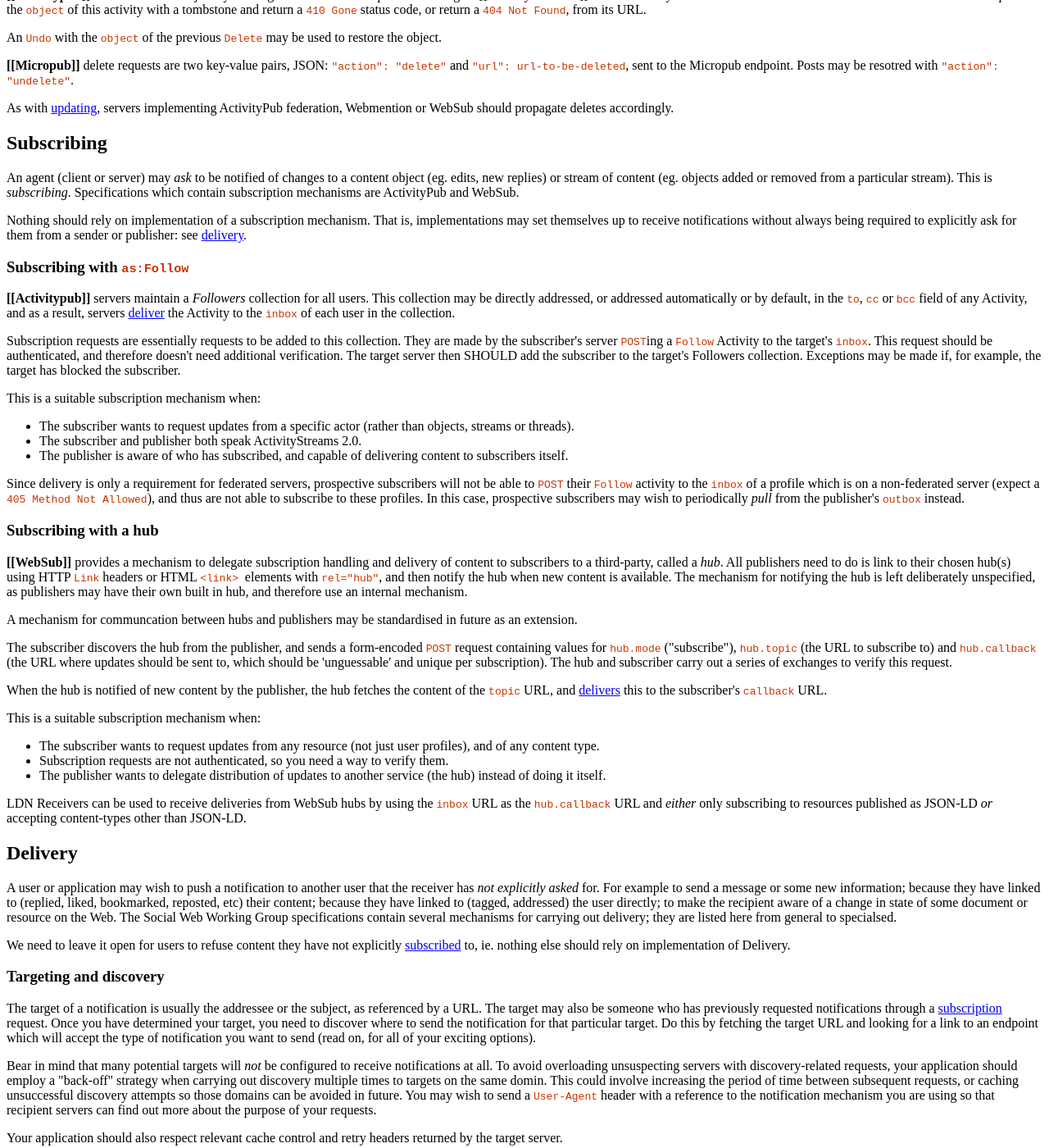
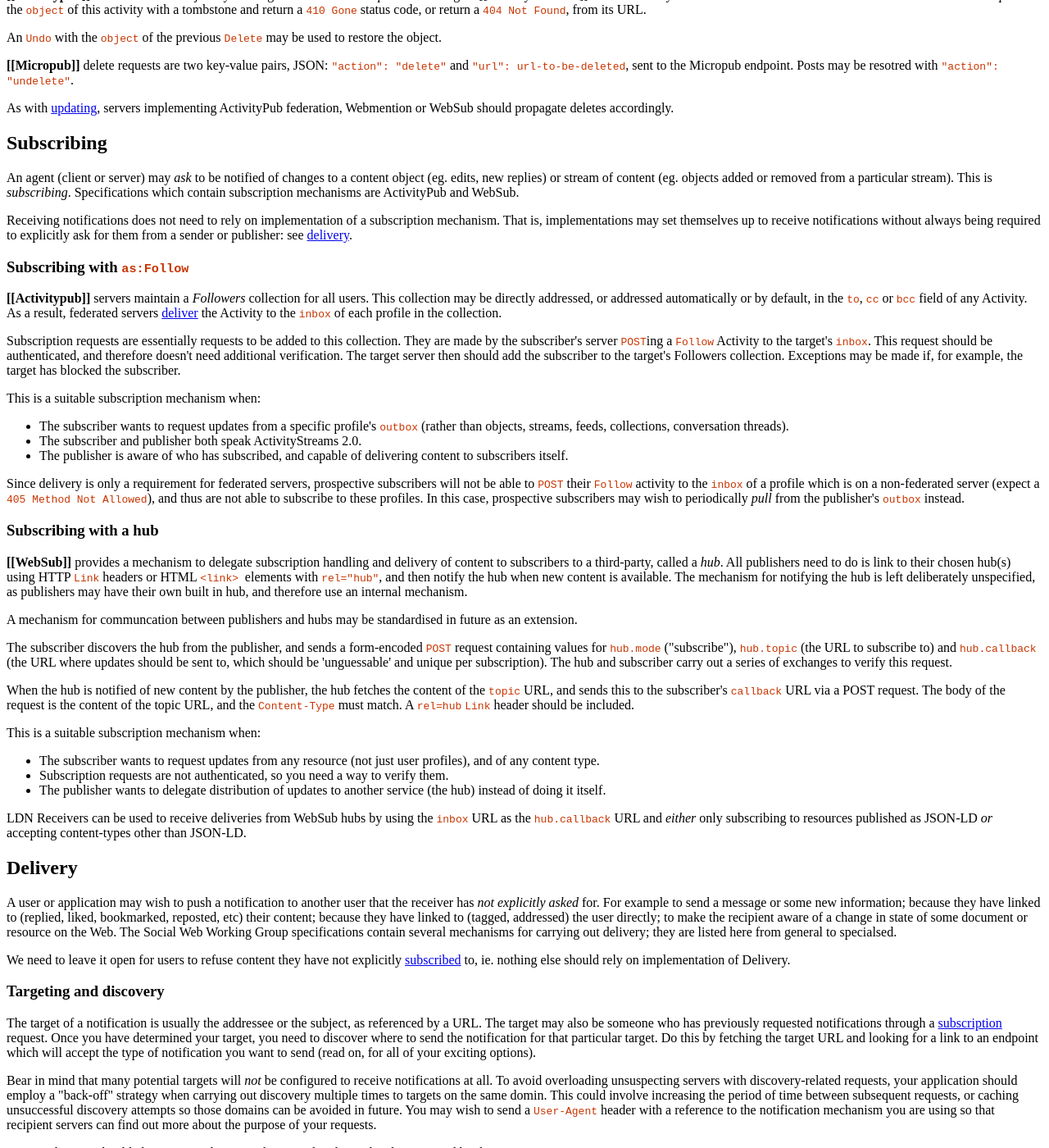
Before and after one commit to w3c-social/social-web-protocols, a Jekyll site: the page index.html, which Jekyll copies as it is, in a window 1280 px wide and 1400 px high, scrolled down 5613 px. Shown: the whole window at 82% size. Built offline with Jekyll 4.4.1, drawn with Linux system fonts in a browser that asks for light colours.

Commit message:
Minor subscription tweaks

```diff
--- a/index.html
+++ b/index.html
@@ -726,17 +726,20 @@ table.th90 th, table.th90 td {
 
     <p>An agent (client or server) may <em>ask</em> to be notified of changes to a content object (eg. edits, new replies) or stream of content (eg. objects added or removed from a particular stream). This is <em>subscribing</em>. Specifications which contain subscription mechanisms are ActivityPub and WebSub.</p>
 
-    <p class="note" title="Subscription vs delivery">Nothing should rely on implementation of a subscription mechanism. That is, implementations may set themselves up to receive notifications without always being required to explicitly ask for them from a sender or publisher: see <a href="#delivery">delivery</a>.</p>
+    <p class="note" title="Subscription vs delivery">Receiving notifications does not need to rely on implementation of a subscription mechanism. That is, implementations may set themselves up to receive notifications without always being required to explicitly ask for them from a sender or publisher: see <a href="#delivery">delivery</a>.</p>
 
     <section id="subscribing-with-follow">
+
       <h3>Subscribing with <code>as:Follow</code></h3>
-      <p><strong>[[Activitypub]]</strong> servers maintain a <em>Followers</em> collection for all users. This collection may be directly addressed, or addressed automatically or by default, in the <code>to</code>, <code>cc</code> or <code>bcc</code> field of any Activity, and as a result, servers <a href="#delivery">deliver</a> the Activity to the <code>inbox</code> of each user in the collection.</p>
-      <p>Subscription requests are essentially requests to be added to this collection. They are made by the subscriber's server <code>POST</code>ing a <code>Follow</code> Activity to the target's <code>inbox</code>. This request should be authenticated, and therefore doesn't need additional verification. The target server then SHOULD add the subscriber to the target's Followers collection. Exceptions may be made if, for example, the target has blocked the subscriber.</p>
+
+      <p><strong>[[Activitypub]]</strong> servers maintain a <em>Followers</em> collection for all users. This collection may be directly addressed, or addressed automatically or by default, in the <code>to</code>, <code>cc</code> or <code>bcc</code> field of any Activity. As a result, federated servers <a href="#delivery">deliver</a> the Activity to the <code>inbox</code> of each profile in the collection.</p>
+
+      <p>Subscription requests are essentially requests to be added to this collection. They are made by the subscriber's server <code>POST</code>ing a <code>Follow</code> Activity to the target's <code>inbox</code>. This request should be authenticated, and therefore doesn't need additional verification. The target server then should add the subscriber to the target's Followers collection. Exceptions may be made if, for example, the target has blocked the subscriber.</p>
 
       <p>This is a suitable subscription mechanism when:</p>
 
       <ul>
-        <li>The subscriber wants to request updates from a specific actor (rather than objects, streams or threads).</li>
+        <li>The subscriber wants to request updates from a specific profile's <code>outbox</code> (rather than objects, streams, feeds, collections, conversation threads).</li>
         <li>The subscriber and publisher both speak ActivityStreams 2.0.</li>
         <li>The publisher is aware of who has subscribed, and capable of delivering content to subscribers itself.</li>
       </ul>
@@ -746,15 +749,18 @@ table.th90 th, table.th90 td {
     </section>
 
     <section id="subscribing-hub">
+
       <h3>Subscribing with a hub</h3>
+
       <p><strong>[[WebSub]]</strong> provides a mechanism to delegate subscription handling and delivery of content to subscribers to a third-party, called a <em>hub</em>. All publishers need to do is link to their chosen hub(s) using HTTP <code>Link</code> headers or HTML <code>&lt;link&gt; </code> elements with <code>rel="hub"</code>, and then notify the hub when new content is available. The mechanism for notifying the hub is left deliberately unspecified, as publishers may have their own built in hub, and therefore use an internal mechanism.</p>
 
       <div class="note" title="Notifying the hub">
-        <p>A mechanism for communcation between hubs and publishers may be standardised in future as an extension.</p>
+        <p>A mechanism for communcation between publishers and hubs may be standardised in future as an extension.</p>
       </div>
 
       <p>The subscriber discovers the hub from the publisher, and sends a form-encoded <code>POST</code> request containing values for <code>hub.mode</code> ("subscribe"), <code>hub.topic</code> (the URL to subscribe to) and <code>hub.callback</code> (the URL where updates should be sent to, which should be 'unguessable' and unique per subscription). The hub and subscriber carry out a series of exchanges to verify this request.</p>
-      <p>When the hub is notified of new content by the publisher, the hub fetches the content of the <code>topic</code> URL, and <a href="#delivery">delivers</a> this to the subscriber's <code>callback</code> URL.</p>
+
+      <p>When the hub is notified of new content by the publisher, the hub fetches the content of the <code>topic</code> URL, and sends this to the subscriber's <code>callback</code> URL via a POST request. The body of the request is the content of the topic URL, and the <code>Content-Type</code> must match. A <code>rel=hub</code> <code>Link</code> header should be included.</p>
 
       <p>This is a suitable subscription mechanism when:</p>
 
@@ -764,7 +770,7 @@ table.th90 th, table.th90 td {
         <li>The publisher wants to delegate distribution of updates to another service (the hub) instead of doing it itself.</li>
       </ul>
 
-      <div class="note" title="WebSub and Inboxes">
+      <div class="note" title="WebSub and LDN">
         <p>LDN Receivers can be used to receive deliveries from WebSub hubs by using the <code>inbox</code> URL as the <code>hub.callback</code> URL and <em>either</em> only subscribing to resources published as JSON-LD <em>or</em> accepting content-types other than JSON-LD.</p>
       </div>
     </section>
```
